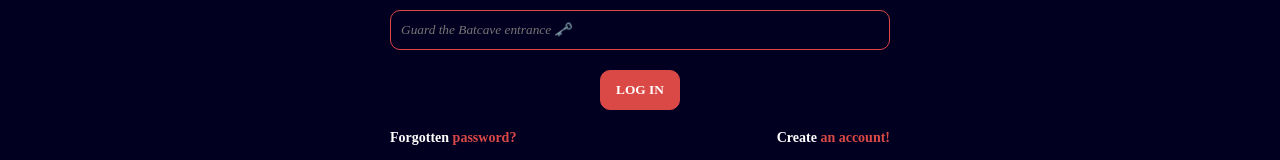
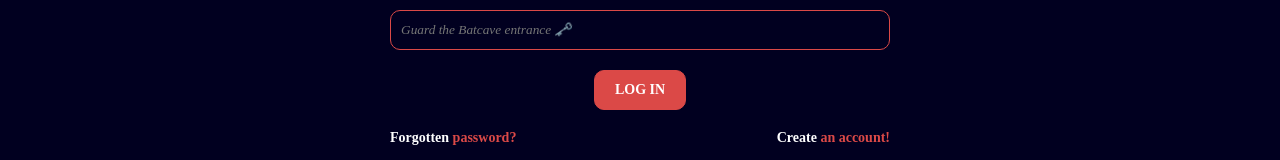
Before and after one commit to AramArakelyan777/comicstack-app, a React (Create React App) app in the folder client/: page /login in a window 1280 px wide. Shown: the part 398-558 px from the top of the page. Built offline with nearby package versions, Linux system fonts and the light colour scheme; a web font is replaced by a local one.

Commit message:
button font size change

```diff
--- a/client/src/components/Button/Button.css
+++ b/client/src/components/Button/Button.css
@@ -14,8 +14,9 @@
     height: 40px;
     border: 1px solid #DB4947;
     cursor: pointer;
-    padding: 0 15px 0 15px;
+    padding: 0 20px 0 20px;
     transition: background-color 350ms;
+    font-size: 14px;
 }
 
 .button:hover {
```
